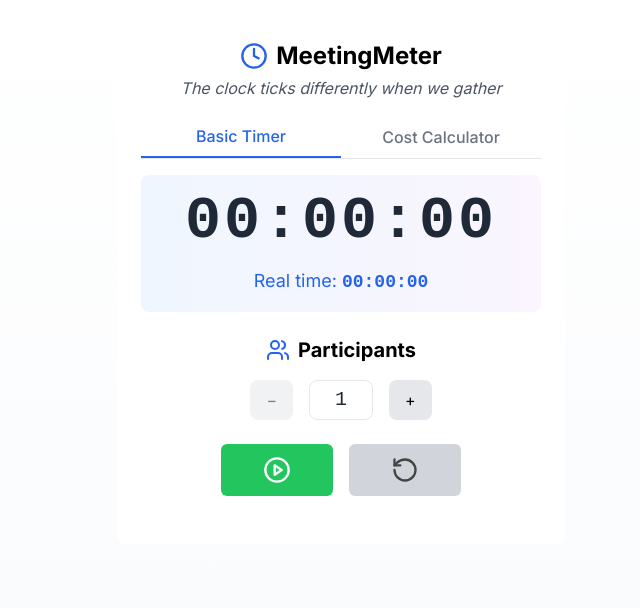
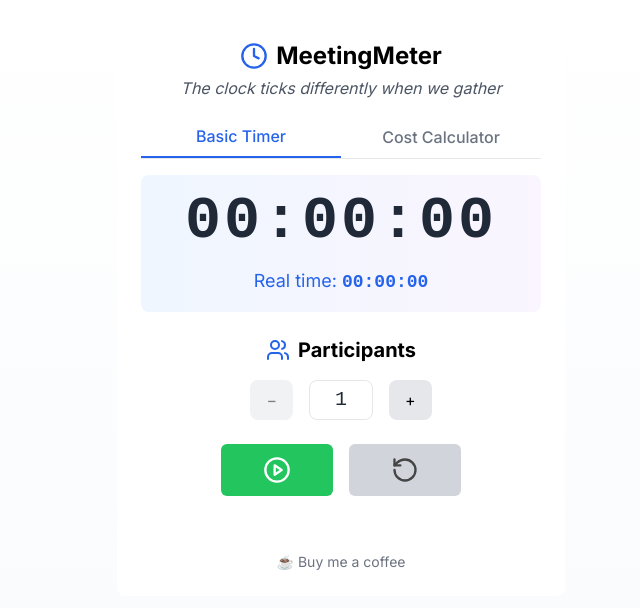
Before and after one commit to Tomasz-T/meeting-timer, a React (Vite) app: page / in a window 1280 px wide. Shown: the top 608 px of the page, without its empty margins (299-939 px from the left). Built offline with nearby package versions, Linux system fonts and the light colour scheme; a web font is replaced by a local one.

Commit message:
feat: add Buy Me a Coffee link to MeetingTimer component

```diff
--- a/src/meeting-timer.tsx
+++ b/src/meeting-timer.tsx
@@ -209,6 +209,16 @@ const MeetingTimer = () => {
           <RotateCcw size={28} color="#444" />
         </button>
       </div>
+
+      {/* Buy Me a Coffee Link */}
+      <a
+        href="https://www.buymeacoffee.com/tomaszte"
+        target="_blank"
+        rel="noopener noreferrer"
+        className="mt-8 text-sm text-gray-500 hover:text-gray-700 flex items-center gap-2"
+      >
+        ☕ Buy me a coffee
+      </a>
     </div>
   );
 };
```
